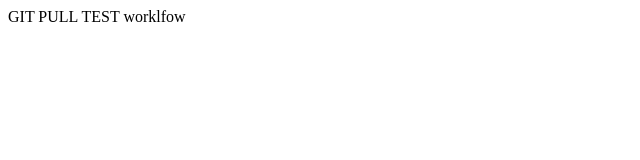
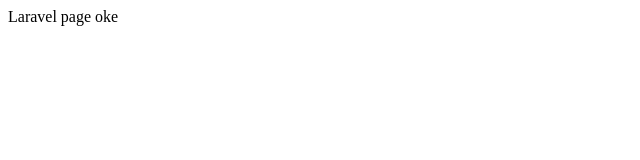
Before and after one commit to YouriVLTM/testGIHUB, a plain HTML site: page index.html in a window 1280 px wide. Shown: the whole page, without its empty margins (0-640 px from the left). Drawn offline with Linux system fonts and the light colour scheme.

Commit message:
Laravel page

```diff
--- a/index.html
+++ b/index.html
@@ -6,6 +6,6 @@
     <title>HTML</title>
 </head>
 <body>
-    GIT PULL TEST worklfow
+    Laravel page oke
 </body>
 </html>
```
